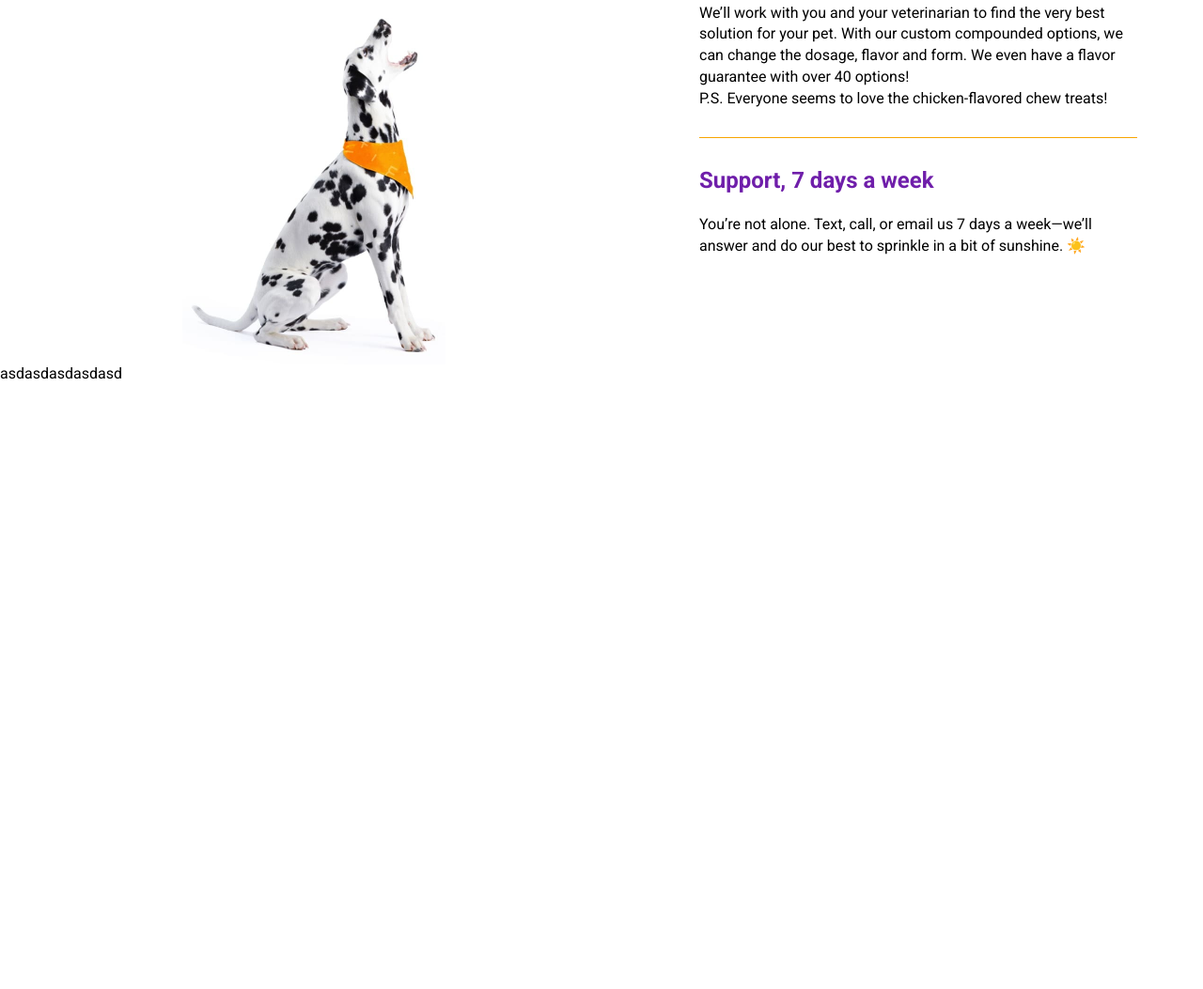
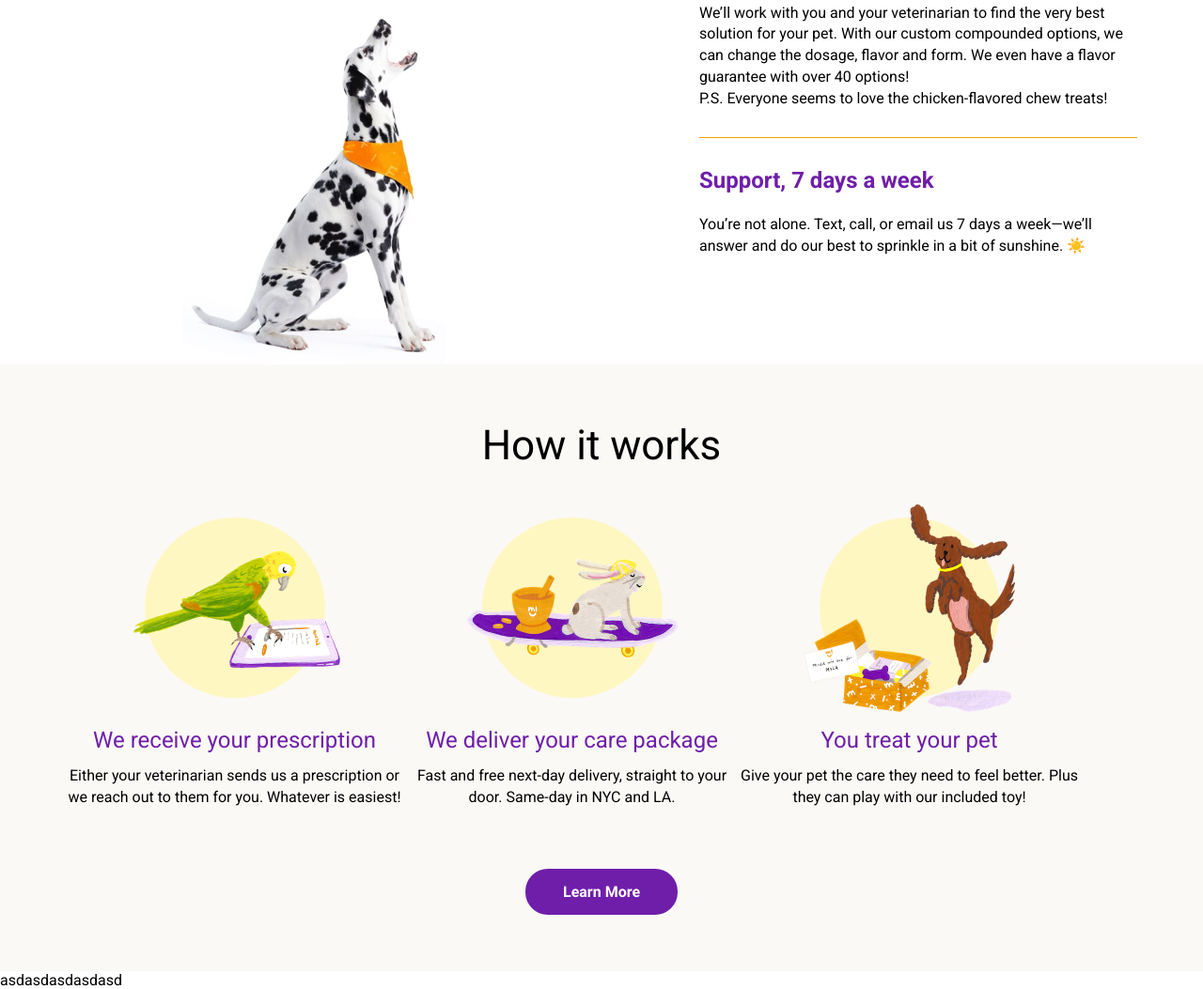
Before and after one commit to AdrianDmitruk/Mixlab, a plain HTML site: page index.html in a window 1280 px wide. Shown: the part 1004-2057 px from the top of the page at 94% size. Before the commit the page ends 1411 px from the top, so only its background shows below. Drawn offline with Linux system fonts and the light colour scheme.

Commit message:
add_works

```diff
--- a/index.html
+++ b/index.html
@@ -96,6 +96,59 @@
           </div>
         </div>
       </section>
+      <section class="works">
+        <div class="works__container">
+          <h2 class="works__title">How it works</h2>
+
+          <div class="works__main">
+            <div class="works__card">
+              <div class="works__card-wrap">
+                <img
+                  class="works__card-img"
+                  src="./img/parrot.png"
+                  alt="parrot"
+                />
+              </div>
+              <h4 class="works__card-title">We receive your prescription</h4>
+              <p class="works__card-subtitle">
+                Either your veterinarian sends us a prescription or we reach out
+                to them for you. Whatever is easiest!
+              </p>
+            </div>
+            <div class="works__card">
+              <div class="works__card-wrap">
+                <img
+                  class="works__card-img"
+                  src="./img/rabbit-second.png"
+                  alt="rabbit-second"
+                />
+              </div>
+              <h4 class="works__card-title">We deliver your care package</h4>
+              <p class="works__card-subtitle">
+                Fast and free next-day delivery, straight to your door. Same-day
+                in NYC and LA.
+              </p>
+            </div>
+            <div class="works__card">
+              <div class="works__card-wrap">
+                <img
+                  class="works__card-img"
+                  src="./img/dog-second.png"
+                  alt="dog-second"
+                />
+              </div>
+              <h4 class="works__card-title">You treat your pet</h4>
+              <p class="works__card-subtitle">
+                Give your pet the care they need to feel better. Plus they can
+                play with our included toy!
+              </p>
+            </div>
+          </div>
+          <div class="works__btn-wrap">
+            <a class="works__btn" href="#">Learn More</a>
+          </div>
+        </div>
+      </section>
     </main>
     <footer class="footer">asdasdasdasdasd</footer>
   </body>
--- a/styles/main.css
+++ b/styles/main.css
@@ -3,6 +3,8 @@
   --color-main: #000000;
   --color-white: #fff;
   --color-orange: #f7a500;
+  --color-gray: #faf9f6;
+  --color-yelow: #fff7c2;
   --font-size-small: 14px;
   --line-height-small: 18.2px;
   --font-size-subtitle: 20px;
@@ -185,6 +187,84 @@
   margin: 30px 0;
 }
 
+.works {
+  background: var(--color-gray);
+  padding: 60px 0;
+}
+
+.works__container {
+  max-width: 1170px;
+  width: 100%;
+  margin: 0 auto;
+  padding: 0 15px;
+}
+
+.works__title {
+  text-align: center;
+  font-size: var(--font-size-midle);
+  line-height: var(--line-height-midle);
+  margin-bottom: 50px;
+}
+
+.works__main {
+  display: flex;
+  flex-direction: row;
+}
+
+.works__card {
+  display: flex;
+  flex-direction: column;
+  align-items: center;
+  width: 359px;
+}
+
+.works__card-wrap {
+  width: 192px;
+  height: 192px;
+  background: var(--color-yelow);
+  border-radius: 50%;
+  position: relative;
+  margin-bottom: 30px;
+  display: flex;
+  justify-content: center;
+  align-items: center;
+}
+
+.works__card-img {
+  max-width: none;
+}
+
+.works__card-title {
+  font-size: var(--font-size-h3);
+  line-height: var(--line-height-h3);
+  color: var(--color-primary);
+  margin-bottom: 10px;
+}
+
+.works__card-subtitle {
+  font-size: var(--font-size-btn);
+  line-height: var(--line-height-p);
+  text-align: center;
+}
+
+.works__btn-wrap {
+  width: 100%;
+  margin-top: 65px;
+  display: flex;
+  justify-content: center;
+}
+
+.works__btn {
+  display: inline-block;
+  padding: 15px 40px;
+  color: var(--color-white);
+  font-size: var(--font-size-btn);
+  line-height: var(--line-height-btn);
+  background: var(--color-primary);
+  font-weight: 700;
+  border-radius: 24px;
+}
+
 .footer {
   flex: 0 0 auto;
 }
```
Also changed, not shown: img/dog-second.png (added), img/parrot.png (added), img/rabbit-second.png (added).
